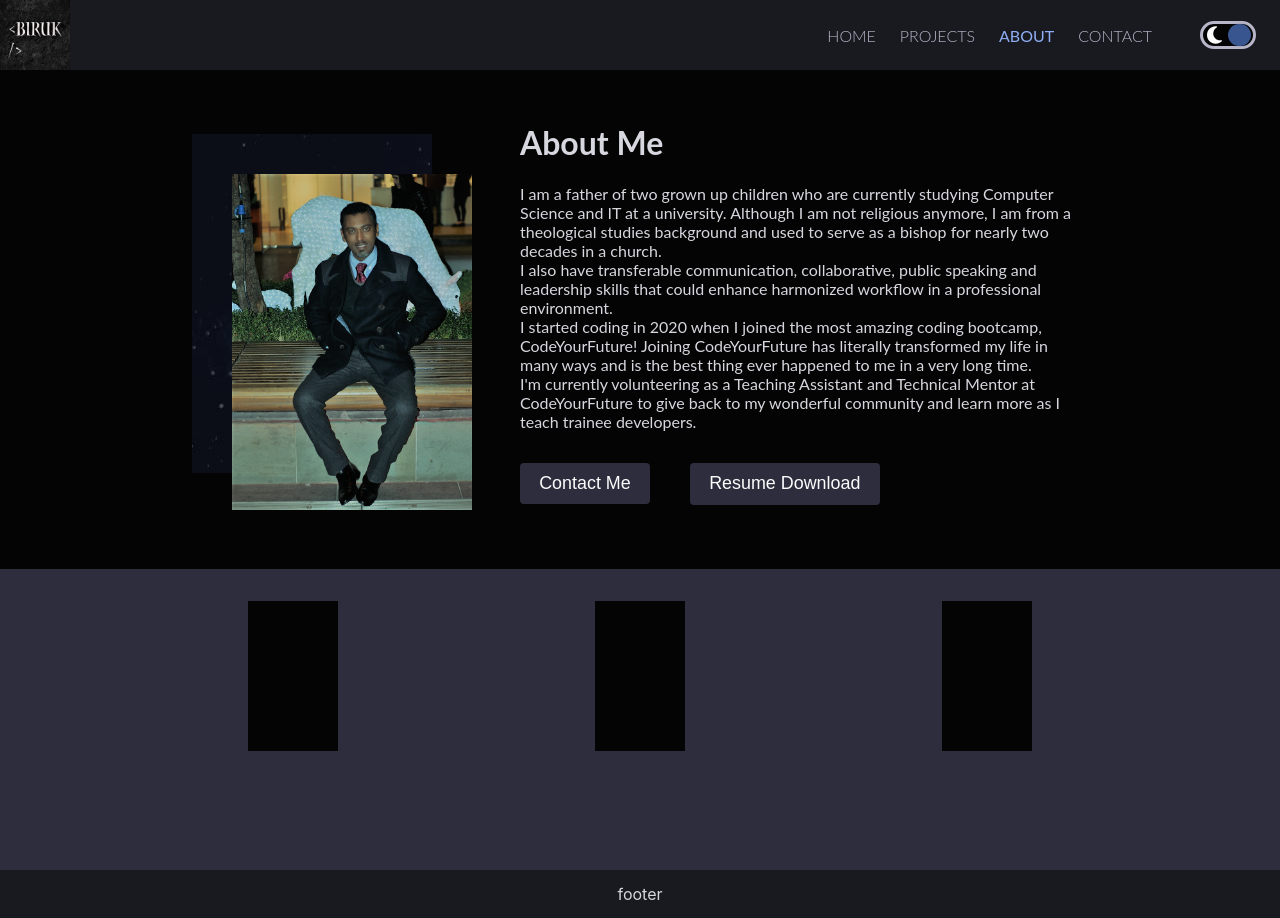
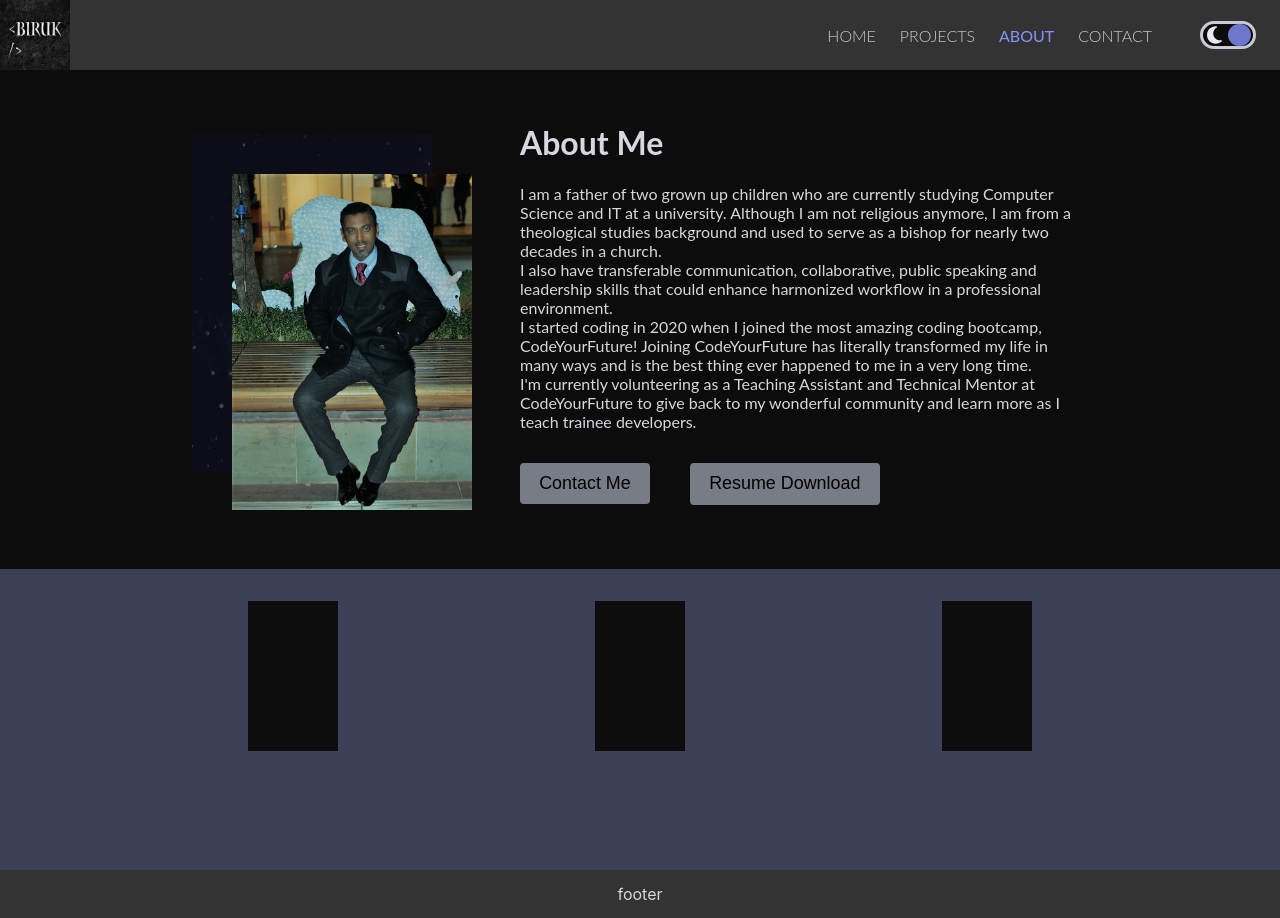
Before and after one commit to Know-Thyself/next-portfolio, a Next.js app: page /about in a window 1280 px wide. Built offline with nearby package versions, Linux system fonts and the light colour scheme.

Commit message:
modified theme and layout

```diff
--- a/pages/contact.js
+++ b/pages/contact.js
@@ -121,7 +121,7 @@ const Contact = () => {
 			<main className={styles.main}>
 				<h1>Getting in touch is easy!</h1>
 				<div className={styles.wrapper}>
-					<img src='/images/contact.png' alt='' />
+					{/* <img src='/images/contact.png' alt='' /> */}
 					<ThemeProvider theme={theme}>
 						<Box
 							className={styles.box}
@@ -223,7 +223,7 @@ const Contact = () => {
 										'& .MuiInputBase-root': {
 											color: 'var(--primary-text-color)',
 											borderBottom: '1px solid var(--primary-text-color)',
-											backgroundColor: 'var(--complementary-bg)',
+											backgroundColor: 'var(--buttons-hover-bg)',
 										},
 									}}
 								/>
--- a/styles/about.module.css
+++ b/styles/about.module.css
@@ -79,6 +79,8 @@
 .about-section-buttons button {
   background-color: var(--header-background);
   background-color: var(--buttons-bg-color);
+  /* background-color: var(--buttons-hover-bg); */
+
   color: var(--secondary-text-color);
   color: var(--buttons-color);
   font-family: var(--primary-font-family);
@@ -90,14 +92,15 @@
   margin-right: 1rem;
   border: none;
   cursor: pointer;
-  box-shadow: inset 0 0 0 0 var(--switch-button-bg);
+  box-shadow: inset 0 0 0 0 var(--buttons-hover-bg);
   transition: background-color 0.4s ease-in-out, box-shadow 0.4s ease-in-out;
 }
 
 .about-section-buttons button:hover,
 .contact:hover {
-  background-color: var(--switch-button-bg);
-  box-shadow: inset 300px 0 0 0 var(--switch-button-bg);
+  background-color: var(--buttons-hover-bg);
+  box-shadow: inset 300px 0 0 0 var(--buttons-hover-bg);
+  color: var(--primary-text-color);
 }
 
 @media screen and (min-width: 524px) {
--- a/styles/contact.module.css
+++ b/styles/contact.module.css
@@ -9,6 +9,8 @@
   padding-top: 70px;
   padding-bottom: 6rem;
   background-color: var(--primary-background);
+  /* background-color: var(--complementary-bg); */
+  /* background-color: #202019; */
   color: var(--primary-text-color);
 }
 
@@ -21,6 +23,7 @@
 }
 .wrapper img {
   background-color: var(--complementary-bg);
+  background: var(--about-image-bg);
   display: none;
 }
 .box {
@@ -30,7 +33,7 @@
   width: 100%;
   margin: auto;
   background-color: var(--header-background);
-  /* background-color: var(--complementary-bg); */
+  background-color: var(--complementary-bg);
   padding: 2rem 0;
 }
 
@@ -52,6 +55,9 @@
   color: var(--primary-text-color);
   border-bottom: 1px solid var(--primary-text-color);
   background-color: var(--complementary-bg);
+  background-color: var(--project-container-bg);
+  background-color: var(--buttons-hover-bg);
+  /* background-color: var(--header-background); */
   font-family: var(--primary-font-family);
 }
 
@@ -60,8 +66,13 @@
   font-family: var(--primary-font-family);
 }
 
+.textField textarea {
+  background-color: var(--buttons-hover-bg);
+}
+
 .send {
   background-color: var(--buttons-bg-color);
+  /* background-color: var(--switch-button-bg); */
   color: var(--buttons-color);
   font-family: var(--primary-font-family);
   text-transform: uppercase;
@@ -78,11 +89,14 @@
 
 .send:hover {
   background-color: var(--buttons-hover-bg);
+  /* background-color: var(--switch-button-bg);
+  background-color: var(--buttons-bg-color); */
+  color: var(--secondary-text-color);
 }
 
 .fa-paper-plane {
   font-size: 1rem;
-  color: var(--buttons-color);
+  /* color: var(--buttons-color); */
 }
 
 .error-alert {
@@ -115,6 +129,7 @@
 @media screen and (min-width: 1240px) {
   .box {
     padding: 4rem 0;
+    width: 70%;
   }
  .text-fields,
  .message-wrapper {
--- a/styles/globals.css
+++ b/styles/globals.css
@@ -41,6 +41,7 @@ font-family: 'Source Sans Pro', sans-serif;
 	--primary-font-family: 'Montserrat', sans-serif;
 	--buttons-font-family: 'Poppins', sans-serif;
 	--secondary-text-color: #f8f8f8;
+
 	--secondary-font-family: 'Lato',
 		sans-serif;
 	--primary-text-color: #0f0700;
@@ -62,10 +63,18 @@ font-family: 'Source Sans Pro', sans-serif;
 }
 
 [data-theme='dark'] {
-	--header-background: #191920;
-	--primary-background: #040404;
-	--project-container-bg: #3d3d2f;
+	--header-background: #333333;
+	--primary-background: #0c0c0c;
+	--project-container-bg: #5c5c5c;
+
+
+	--complementary-bg: #2F2F3D;
+	--complementary-bg: #2d3041;
+
 	--complementary-bg: #2d2d3d;
+	--complementary-bg: #444862;
+	--complementary-bg: #4C516D;
+	--complementary-bg: #3c4057;
 	--home-background: url('/images/background-home-desktop.jpg');
 	--about-image-bg: url('/images/background-destination-desktop.jpg');
 	--hero-banner-text: 'Playfair Display', serif;
@@ -73,21 +82,22 @@ font-family: 'Source Sans Pro', sans-serif;
 	/* --primary-font-family: 'Lato',
 		sans-serif; */
 	--buttons-font-family: 'Poppins', sans-serif;
-	--buttons-bg-color: #2d2d3d;
-	--buttons-hover-bg: #191920;
-	--buttons-color: #FCFCFD;
+	--buttons-bg-color: #777c87;
+	--buttons-hover-bg: #2d2d3d;
+	--buttons-color: black;
+
 	--secondary-font-family: 'Lato',
 		sans-serif;
 	--primary-text-color: #D7D7DF;
 	--secondary-font-weight: 100;
-	--secondary-text-color: #FCFCFD;
-	--active-nav-link: #8FAFF5;
-	--nav-links-color: #B6B6C8;
+	--secondary-text-color: #E8EBED;
+	--active-nav-link: #8695FE;
+	--nav-links-color: #CBCBD7;
 	--helper-text-color: #6e6e70;
 	--nav-links-font-weight: 300;
 	--active-nav-link-font-weight: 400;
 	/* --radio-btn-bg: #191920; */
 	--radio-btn-border: #B6B6C8;
-	--switch-button-bg: #608EF1;
-	--switch-button-bg: #395590;
+	--radio-btn-border: #CBCBD7;
+	--switch-button-bg: #6b78cb;
 }
```
